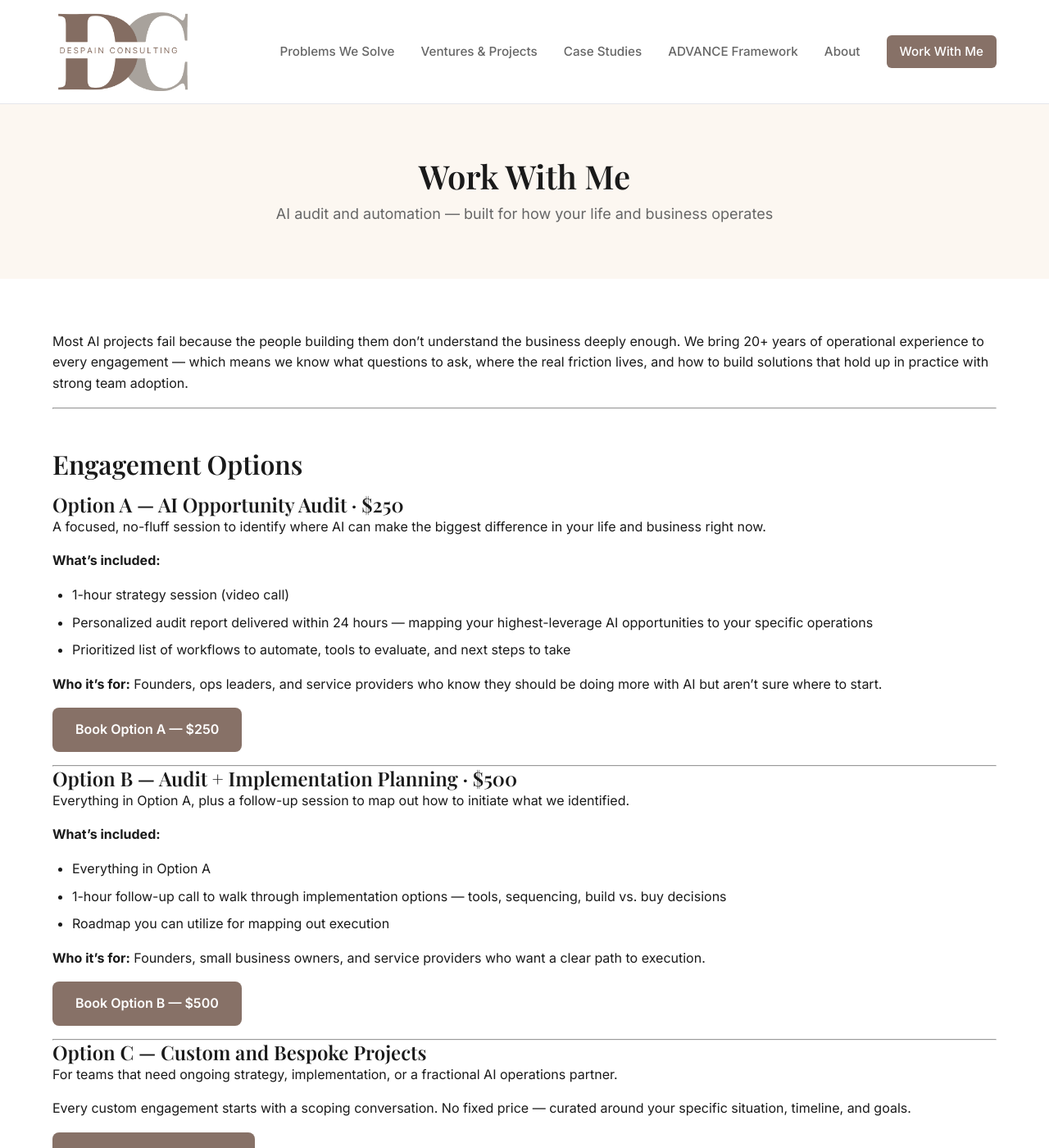
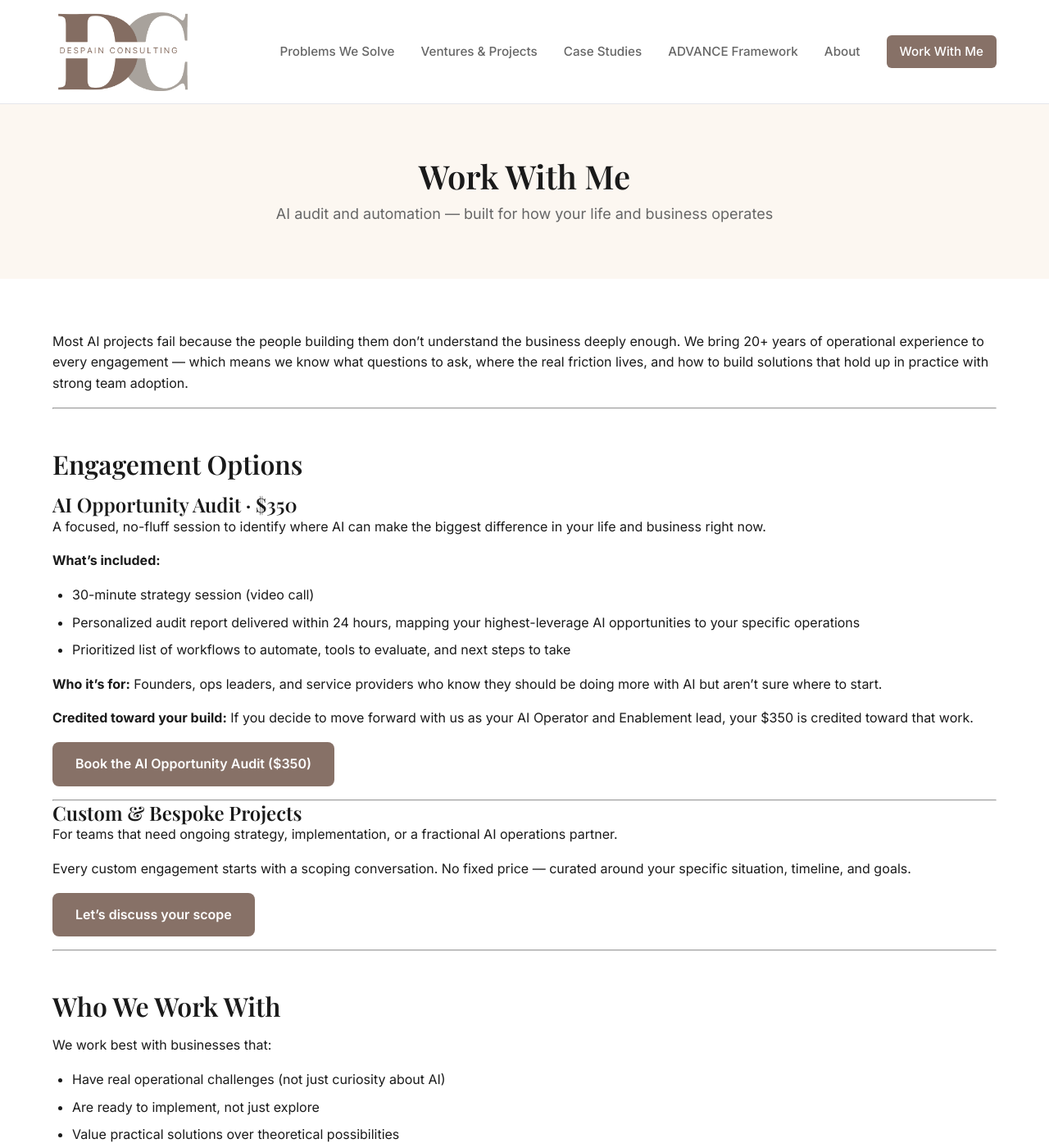
Before and after one commit to adespain70-ui/despain-consulting-site, a Jekyll site: the page built from services.md, in a window 1280 px wide and 1400 px high. Shown: the whole window at 82% size. Built offline with Jekyll 4.4.1, drawn with Linux system fonts in a browser that asks for light colours.

Commit message:
Consolidate to single AI Opportunity Audit at $350, 30-min, remove $500 option

```diff
--- a/_includes/cta-band.html
+++ b/_includes/cta-band.html
@@ -1,7 +1,7 @@
 <section class="cta-band">
   <div class="container">
     <p class="cta-band-headline">{{ include.headline | default: "Ready to see where AI fits your business?" }}</p>
-    <p class="cta-band-sub">{{ include.sub | default: "Start with a one-hour AI Opportunity Audit. If you don't walk away with at least three actionable opportunities, it's free." }}</p>
+    <p class="cta-band-sub">{{ include.sub | default: "Start with a 30-minute AI Opportunity Audit. If you don't walk away with at least three actionable opportunities, it's free." }}</p>
     <div class="cta-band-actions">
       <a href="{{ '/services' | relative_url }}" class="btn btn-primary">Book an AI Opportunity Audit</a>
       <a href="{{ '/contact' | relative_url }}" class="btn btn-ghost">Or send a note first</a>
--- a/services.md
+++ b/services.md
@@ -2,7 +2,7 @@
 layout: page
 title: Work With Me
 seo_title: "AI Consulting Services & Automation Audit for Small Business | DeSpain Consulting"
-description: "Book an AI Opportunity Audit starting at $250. We help small business owners and founders identify where AI automation can save time and grow revenue. Park City, Utah."
+description: "Book an AI Opportunity Audit for $350. We help small business owners and founders identify where AI automation can save time and grow revenue. Park City, Utah."
 subtitle: AI audit and automation — built for how your life and business operates
 ---
 
@@ -12,37 +12,24 @@ Most AI projects fail because the people building them don't understand the busi
 
 ## Engagement Options
 
-### Option A — AI Opportunity Audit · $250
+### AI Opportunity Audit · $350
 
 A focused, no-fluff session to identify where AI can make the biggest difference in your life and business right now.
 
 **What's included:**
-- 1-hour strategy session (video call)
-- Personalized audit report delivered within 24 hours — mapping your highest-leverage AI opportunities to your specific operations
+- 30-minute strategy session (video call)
+- Personalized audit report delivered within 24 hours, mapping your highest-leverage AI opportunities to your specific operations
 - Prioritized list of workflows to automate, tools to evaluate, and next steps to take
 
 **Who it's for:** Founders, ops leaders, and service providers who know they should be doing more with AI but aren't sure where to start.
 
-[Book Option A — $250](https://zcal.co/adespain/ai-opportunity-audit){: .btn .btn-primary}
+**Credited toward your build:** If you decide to move forward with us as your AI Operator and Enablement lead, your $350 is credited toward that work.
+
+[Book the AI Opportunity Audit ($350)](https://zcal.co/adespain/ai-opportunity-audit){: .btn .btn-primary}
 
 ---
 
-### Option B — Audit + Implementation Planning · $500
-
-Everything in Option A, plus a follow-up session to map out how to initiate what we identified.
-
-**What's included:**
-- Everything in Option A
-- 1-hour follow-up call to walk through implementation options — tools, sequencing, build vs. buy decisions
-- Roadmap you can utilize for mapping out execution
-
-**Who it's for:** Founders, small business owners, and service providers who want a clear path to execution.
-
-[Book Option B — $500](https://zcal.co/adespain/audit-plus-planning){: .btn .btn-primary}
-
----
-
-### Option C — Custom and Bespoke Projects
+### Custom & Bespoke Projects
 
 For teams that need ongoing strategy, implementation, or a fractional AI operations partner.
 
```
Also changed, not shown: case-studies.md (+1 -1 lines), contact.md (+1 -1 lines), problems.md (+1 -1 lines).
